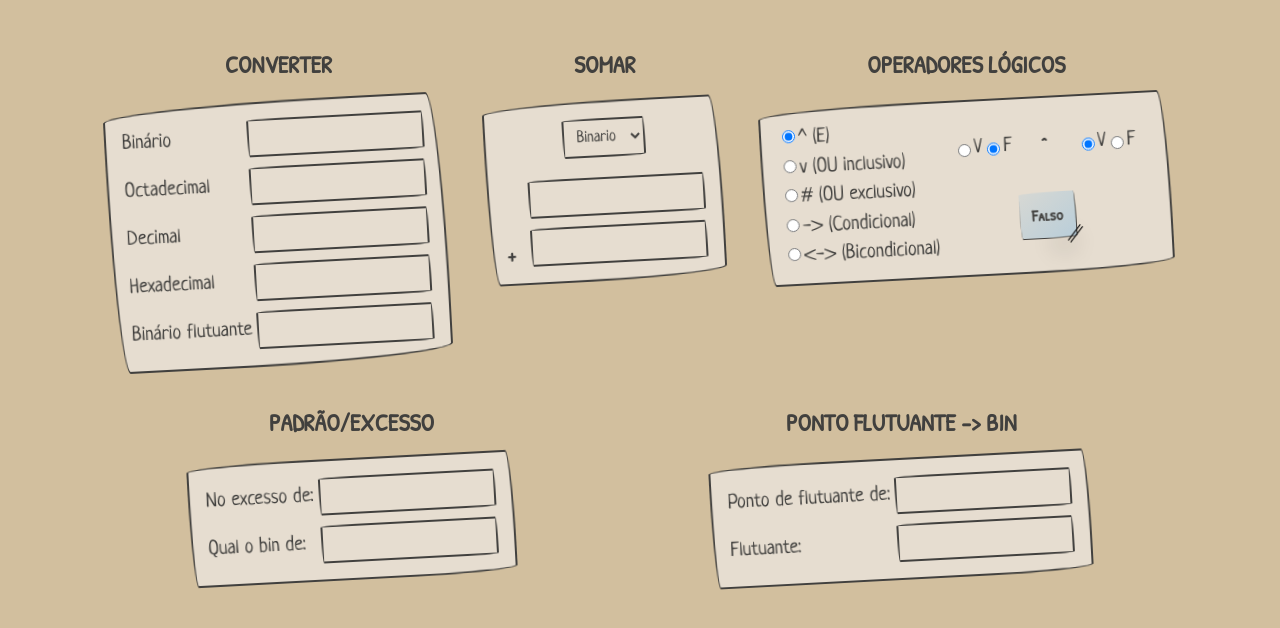
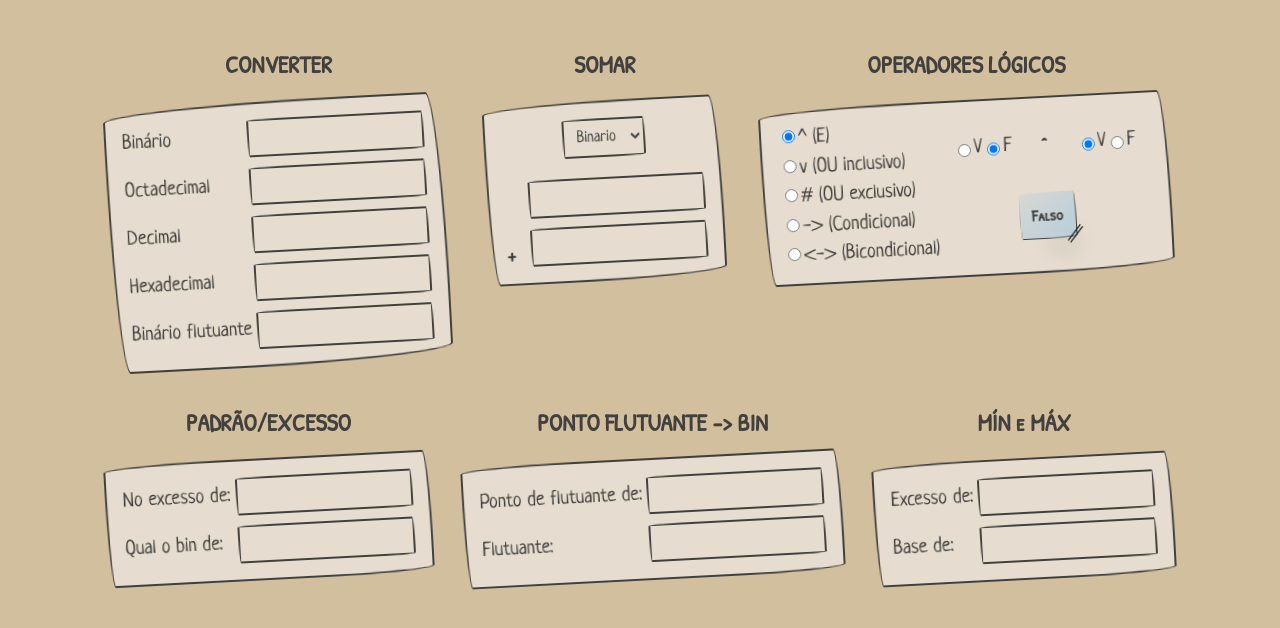
Before and after one commit to LuizFellype/base-caculator, a Vue app: page / in a window 1280 px wide. Shown: the top 628 px of the page. Built offline with nearby package versions, Linux system fonts and the light colour scheme.

Commit message:
feat: add min and max of base and from excess

```diff
--- a/src/App.vue
+++ b/src/App.vue
@@ -19,6 +19,9 @@
     <div class="content-spaces">
       <FloatinPoint />
     </div>
+    <div class="content-spaces">
+      <MinMaxOf />
+    </div>
   </div>
 </template>
 
@@ -28,6 +31,7 @@ import ExcessOf from "./components/ExcessOf.vue";
 import FloatinPoint from "./components/FloatinPoint.vue";
 import SumBases from "./components/SumBases.vue";
 import ConvertBases from "./components/ConvertBases.vue";
+import MinMaxOf from "./components/MinMaxOf.vue";
 
 export default {
   name: "App",
@@ -37,6 +41,7 @@ export default {
     FloatinPoint,
     SumBases,
     ConvertBases,
+    MinMaxOf,
   },
 };
 </script>
--- /dev/null
+++ b/src/components/MinMaxOf.vue
@@ -0,0 +1,57 @@
+<template>
+  <h2>MÍN e MÁX</h2>
+  <div class="scale">
+    <form @change="handleEnter($event)" class="card shake">
+      <div class="d-flex f-dir-col">
+        <div class="inline-between">
+          <label for="excessId">Excesso de:</label>
+          <input class="input" type="number" v-model="excess" id="excessId" />
+        </div>
+        <div class="inline-between pt-10">
+          <label for="baseOfId">Base de:</label>
+          <input class="input" type="number" v-model="baseOf" id="baseOfId" />
+        </div>
+
+        <div class="inline-around" v-if="result">
+          <label class="info">Mínimo</label>
+          <h3 class="result">{{ result.min }}</h3>
+          <label class="info">Máximo</label>
+          <h3 class="result">{{ result.max }}</h3>
+        </div>
+      </div>
+    </form>
+  </div>
+</template>
+
+<script>
+import { minMaxOfExcess, minMaxOfBase } from "../helpers/minMaxOf";
+
+export default {
+  name: "MinMaxOf",
+  data() {
+    return {
+      excess: "",
+      baseOf: "",
+      result: null,
+    };
+  },
+  methods: {
+    handleEnter(ev) {
+      const { id, value } = ev.target;
+      if (!value) return;
+
+      if (id === "excessId") {
+        this.baseOf = "";
+        this.result = minMaxOfExcess(Number(value));
+      } else {
+        this.excess = "";
+        this.result = minMaxOfBase(Number(value));
+      }
+    },
+  },
+};
+</script>
+
+<!-- Add "scoped" attribute to limit CSS to this component only -->
+<style scoped>
+</style>
--- /dev/null
+++ b/src/helpers/minMaxOf.js
@@ -0,0 +1,16 @@
+import bases from 'base-converter'
+
+export const minMaxOfBase = (baseLen) => {
+    const maxBin = '1'.repeat(baseLen - 1)
+    const max = bases.binToDec(maxBin)
+    const min = -max - 1
+    return { min, max }
+}
+export const minMaxOfExcess = (excessOf) => {
+    const excessBin = bases.decToBin(excessOf)
+    const excessBinLen = excessBin.length
+    const maxFrom0 = bases.binToDec('1'.repeat(excessBinLen))
+    const max = maxFrom0 - excessOf
+    const min = -max - 1
+    return { min, max }
+}
```
Also changed, not shown: 1 other file (tests, documents, lock files or other folders).
